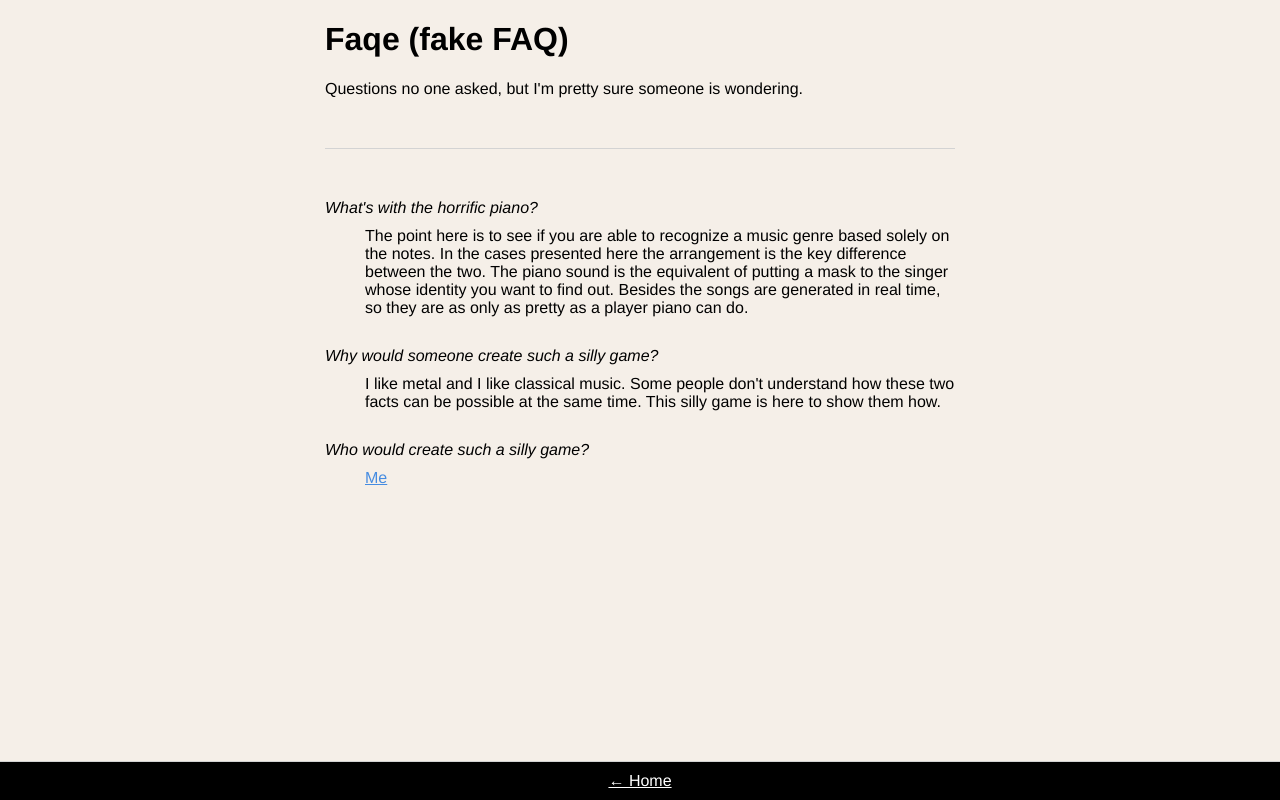
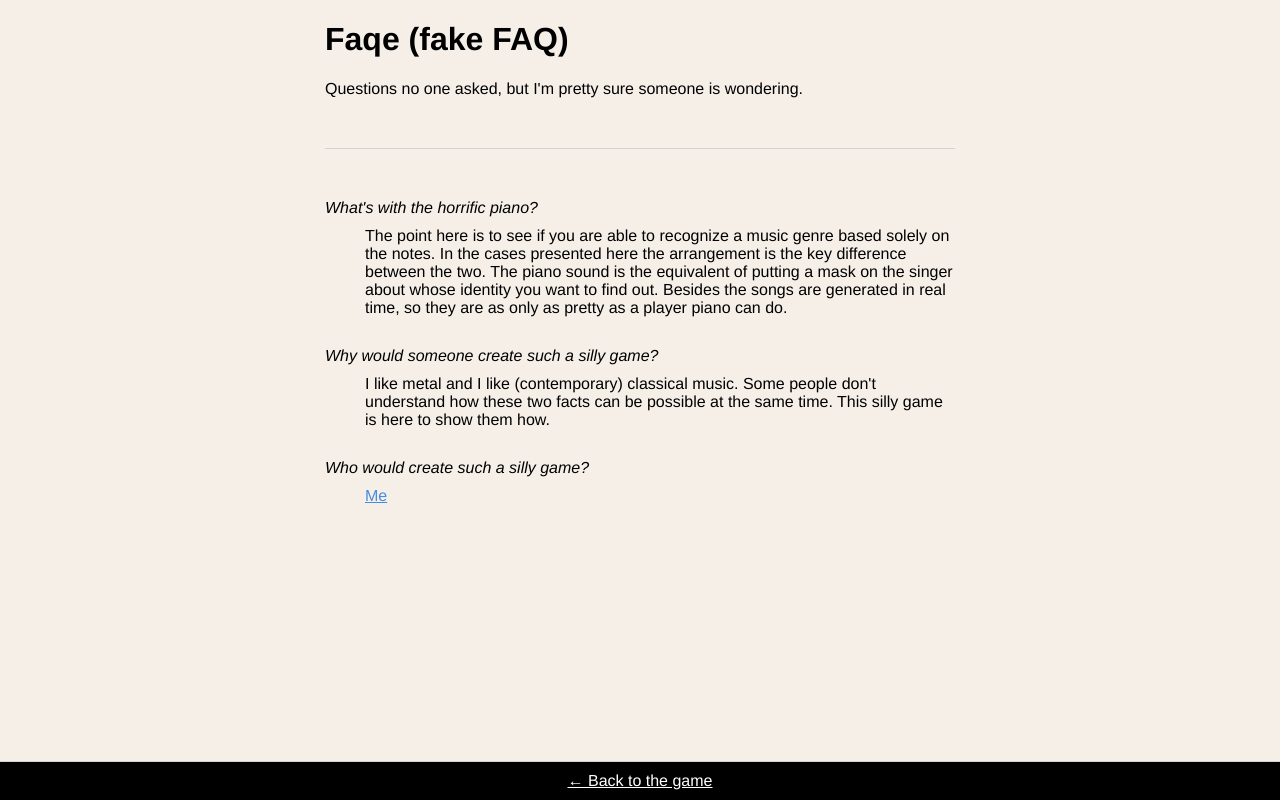
Before and after one commit to regisfrias/metal-or-medal, a SvelteKit app: page /faqe in a window 1280 px wide. Built offline with nearby package versions, Linux system fonts and the light colour scheme.

Commit message:
Text changes.

```diff
--- a/src/routes/faqe/+page.svelte
+++ b/src/routes/faqe/+page.svelte
@@ -12,17 +12,17 @@
 
 <dl>
   <dt><dfn>What's with the horrific piano?</dfn></dt>
-  <dd>The point here is to see if you are able to recognize a music genre based solely on the notes. In the cases presented here the arrangement is the key difference between the two. The piano sound is the equivalent of putting a mask to the singer whose identity you want to find out. Besides the songs are generated in real time, so they are as only as pretty as a player piano can do.</dd>
+  <dd>The point here is to see if you are able to recognize a music genre based solely on the notes. In the cases presented here the arrangement is the key difference between the two. The piano sound is the equivalent of putting a mask on the singer about whose identity you want to find out. Besides the songs are generated in real time, so they are as only as pretty as a player piano can do.</dd>
 
   <dt><dfn>Why would someone create such a silly game?</dfn></dt>
-  <dd>I like metal and I like classical music. Some people don't understand how these two facts can be possible at the same time. This silly game is here to show them how.</dd>
+  <dd>I like metal and I like (contemporary) classical music. Some people don't understand how these two facts can be possible at the same time. This silly game is here to show them how.</dd>
 
   <dt><dfn>Who would create such a silly game?</dfn></dt>
   <dd><a href="https://regisfrias.com">Me</a></dd>
 </dl>
 
 <footer>
-  <a href="/">← Home</a>
+  <a href="/">← Back to the game</a>
 </footer>
 
 <style>
```
